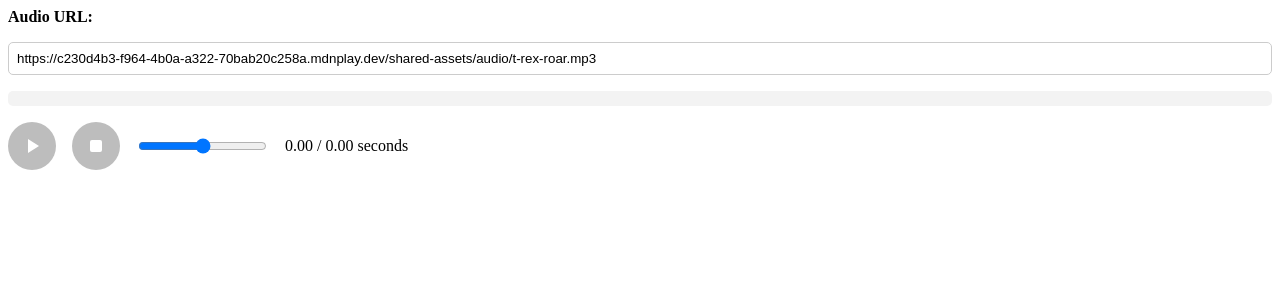
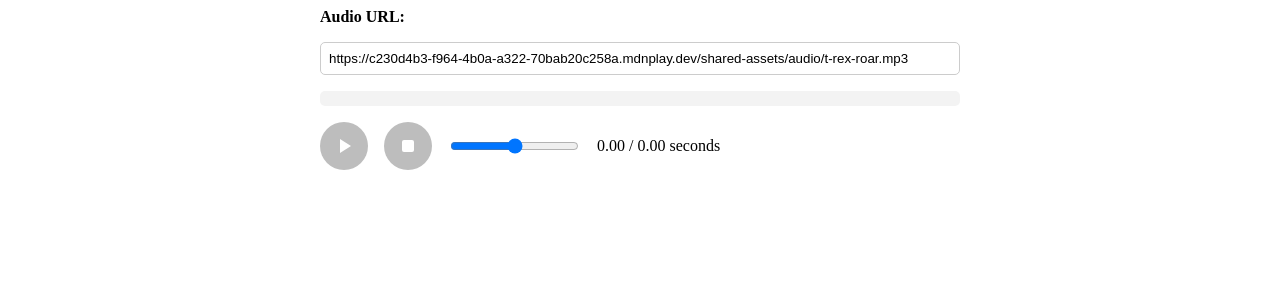
Before and after one commit to personal-island9353/simple-audio-listener, a React (Vite) app: page / in a window 1280 px wide. Shown: the top 300 px of the page. Built offline with nearby package versions, Linux system fonts and the light colour scheme.

Commit message:
Add AudioInput component and refactor App to use it for audio URL input

```diff
--- a/src/App.jsx
+++ b/src/App.jsx
@@ -1,4 +1,5 @@
 import styles from "@/App.module.css";
+import AudioInput from "@/components/AudioInput";
 import PlayButton from "@/components/PlayButton";
 import ProgressBar from "@/components/ProgressBar";
 import StopButton from "@/components/StopButton";
@@ -30,16 +31,7 @@ function App() {
 
   return (
     <div className={styles.player}>
-      <label htmlFor="audioInput" className={styles.audioLabel}>
-        Audio URL:
-      </label>
-      <input
-        id="audioInput"
-        className={styles.audioInput}
-        type="text"
-        value={audio}
-        onChange={(e) => setAudio(e.target.value)}
-      />
+      <AudioInput audio={audio} setAudio={setAudio} />
       <ProgressBar progressBar={progressBar} seek={seek} />
       <div className={styles.controls}>
         <PlayButton play={play} pause={pause} playing={playing} />
--- a/src/App.module.css
+++ b/src/App.module.css
@@ -1,6 +1,9 @@
 .player {
   display: flex;
   flex-direction: column;
+  width: 90%;
+  max-width: 50vw;
+  margin: 0 auto;
   gap: 1rem;
 }
 
@@ -13,13 +16,3 @@
   display: flex;
   align-items: center;
 }
-
-.audioLabel {
-  font-weight: bold;
-}
-
-.audioInput {
-  border-radius: 5px;
-  padding: 8px;
-  border: 1px solid #ccc;
-}
--- /dev/null
+++ b/src/components/AudioInput.jsx
@@ -0,0 +1,20 @@
+import styles from "@/components/AudioInput.module.css";
+
+function AudioInput({ audio, setAudio }) {
+  return (
+    <>
+      <label htmlFor="audioInput" className={styles.audioLabel}>
+        Audio URL:
+      </label>
+      <input
+        id="audioInput"
+        className={styles.audioInput}
+        type="text"
+        value={audio}
+        onChange={(e) => setAudio(e.target.value)}
+      />
+    </>
+  );
+}
+
+export default AudioInput;
--- /dev/null
+++ b/src/components/AudioInput.module.css
@@ -0,0 +1,9 @@
+.audioLabel {
+  font-weight: bold;
+}
+
+.audioInput {
+  border-radius: 5px;
+  padding: 8px;
+  border: 1px solid #ccc;
+}
```
